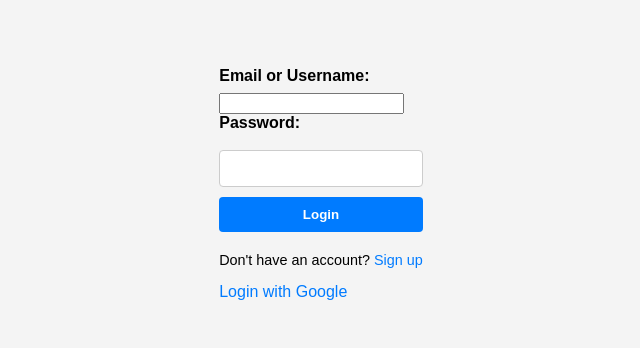
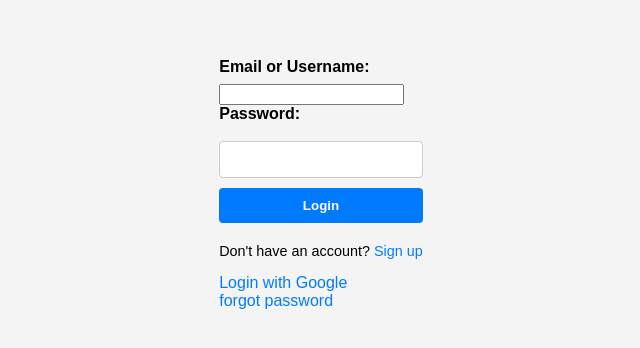
Before and after one commit to Ruchi-Bhogate/u-book-se-fall-23-team-32, a React (Create React App) app in the folder client/: page /login in a window 1280 px wide. Shown: the part 216-564 px from the top of the page, without its empty margins (319-959 px from the left). Built offline with nearby package versions, Linux system fonts and the light colour scheme.

Commit message:
fixed error in sign up page

```diff
--- a/client/src/components/Login.jsx
+++ b/client/src/components/Login.jsx
@@ -36,6 +36,9 @@ function Login() {
       </form>
       <p>Don't have an account? <a href="/signup">Sign up</a></p>
       <a href="http://localhost:8080/auth/google">Login with Google</a>
+      <div>
+       <a href="/forgot">forgot password</a>
+      </div>
     </div>
   );
 }
--- a/client/src/components/signup.jsx
+++ b/client/src/components/signup.jsx
@@ -31,7 +31,7 @@ function Signup() {
     const data = await response.json()
     console.log(data)
     setSignUpResponseMsg(data.message)
-    if(signUpResponseMsg != "password not matched") {
+    if(signUpResponseMsg == "ok") {
       navigate("/login")
     }
 
```
Also changed, not shown: 1 other file (tests, documents, lock files or other folders).
